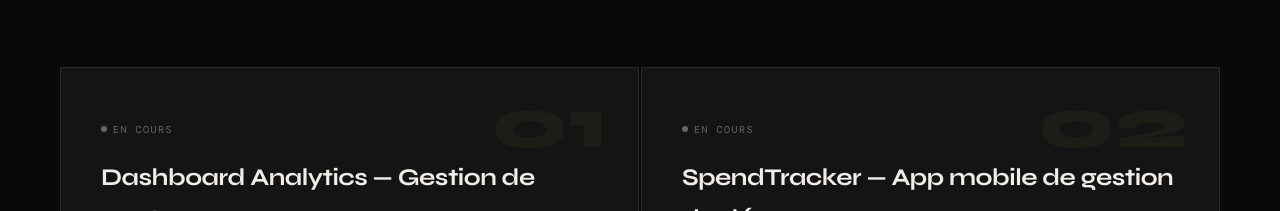
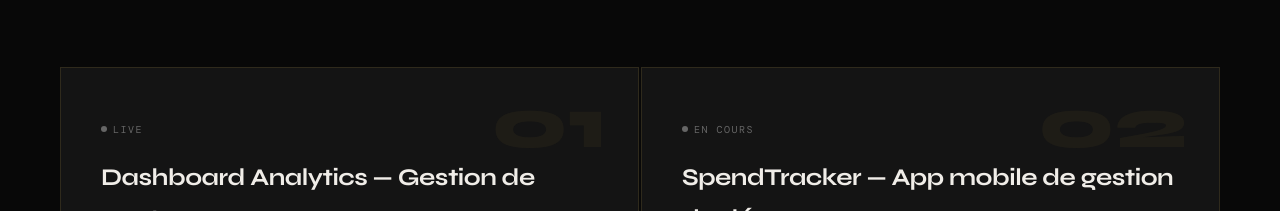
Before and after one commit to carlos-ky/portfolio, a Next.js app: page / in a window 1280 px wide. Shown: the part 2720-2931 px from the top of the page. Built offline with nearby package versions, Linux system fonts and the light colour scheme; a web font is replaced by a local one.

Commit message:
New Update for Dashboard Analyrics

```diff
--- a/components/Projects.js
+++ b/components/Projects.js
@@ -4,7 +4,7 @@ const projects = [
 
   {
     num: '01',
-    status: 'En cours',
+    status: 'Live',
     live: false,
     title: 'Dashboard Analytics — Gestion de contenu',
     desc: 'Dashboard fullstack de gestion de contenu connecté à Supabase. Authentification, gestion d\'articles, suivi de projets, analytics de visites, système de messagerie interne. Architecture multi-utilisateurs avec rôles différenciés.',
```
